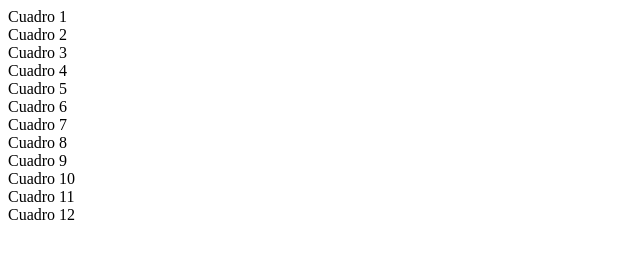
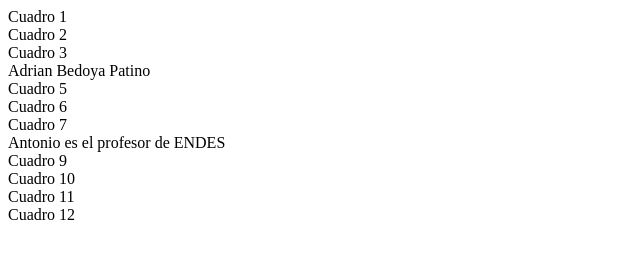
Before and after one commit to ABPdonana/examen-BPA, a plain HTML site: page index.html in a window 1280 px wide. Shown: the whole page, without its empty margins (0-640 px from the left). Drawn offline with Linux system fonts and the light colour scheme.

Commit message:
He puesto el nombre Adrian Bedoya Patino en el cuadro 4

```diff
--- a/index.html
+++ b/index.html
@@ -11,13 +11,13 @@
         <div class="col-6 bg-danger">Cuadro 1</div>
         <div class="col-6 bg-danger">Cuadro 2</div>
         <div class="col-6 bg-danger">Cuadro 3</div>
-        <div class="col-6 bg-danger">Cuadro 4</div>
+        <div class="col-6 bg-danger">Adrian Bedoya Patino</div>
     </div>
     <div class="row">
         <div class="col-6 bg-danger">Cuadro 5</div>
         <div class="col-6 bg-danger">Cuadro 6</div>
         <div class="col-6 bg-danger">Cuadro 7</div>
-        <div class="col-6 bg-danger">Cuadro 8</div>
+        <div class="col-6 bg-danger">Antonio es el profesor de ENDES</div>
     </div>
     <div class="row">
         <div class="col-6 bg-danger">Cuadro 9</div>
```
Also changed, not shown: 1 other file.
